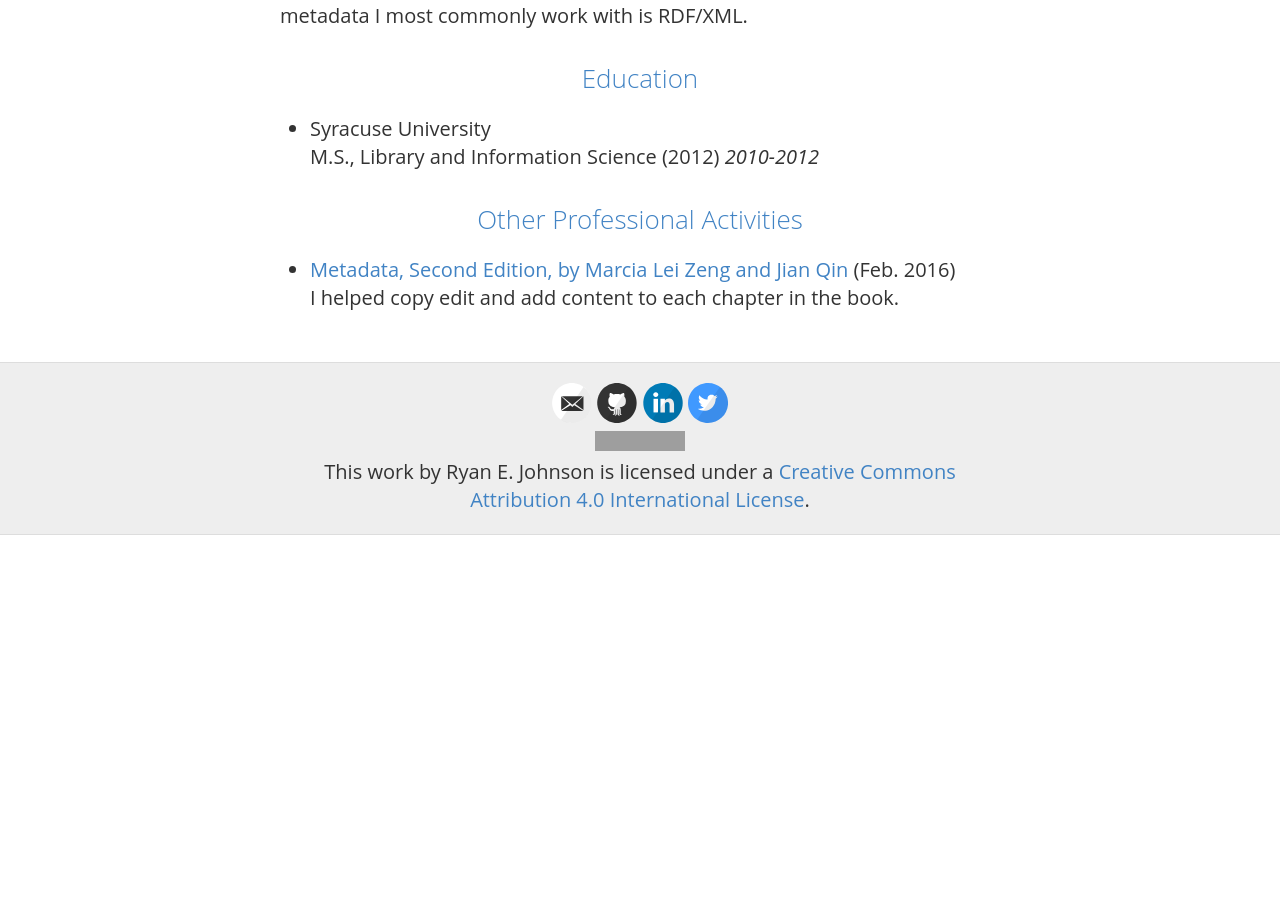
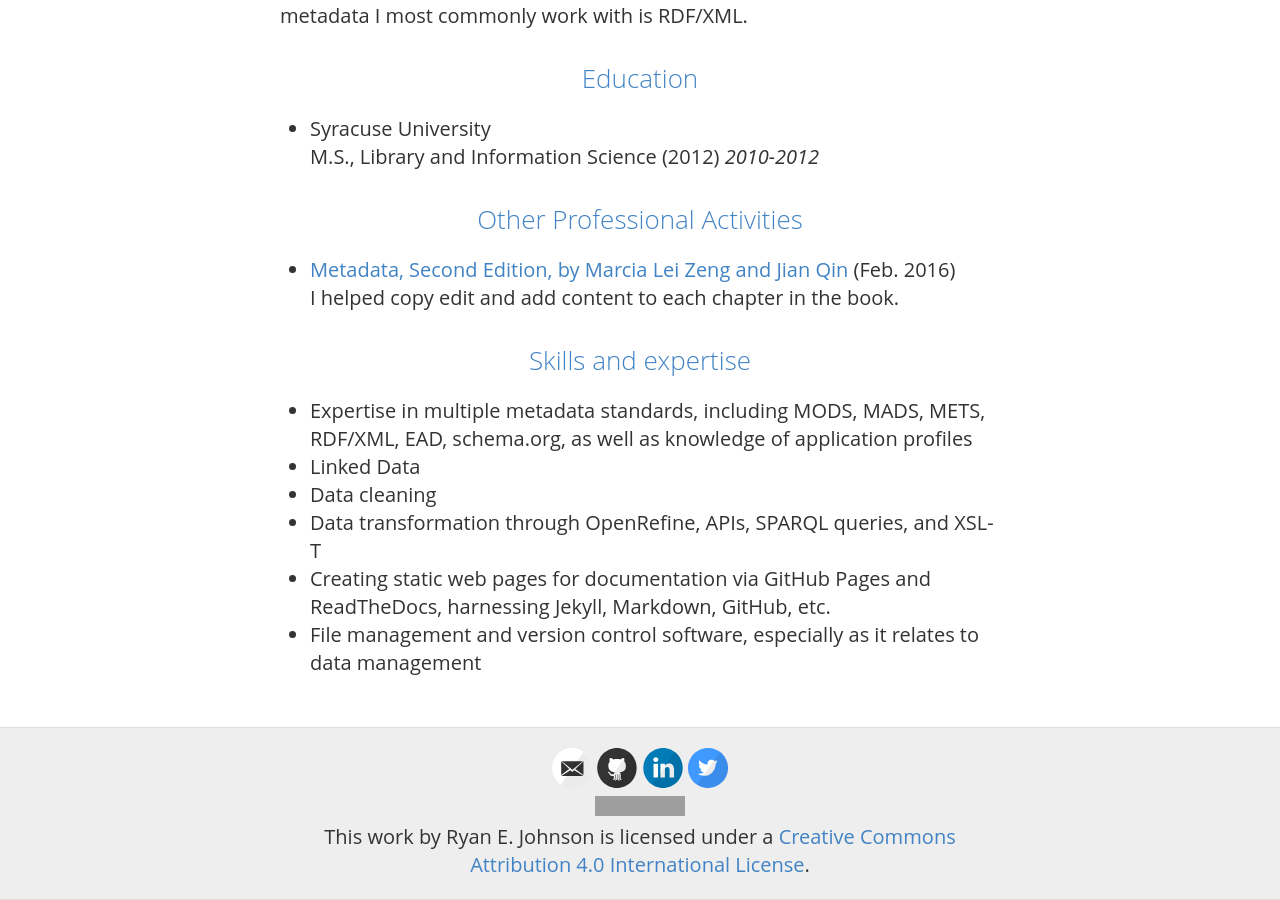
Before and after one commit to remerjohnson/remerjohnson.github.io, a Jekyll site: the page built from resume.md, in a window 1280 px wide and 900 px high, scrolled down 1327 px. Built offline with Jekyll 4.4.1, drawn with Linux system fonts in a browser that asks for light colours; nearby versions of some CDN libraries; before the commit the page ends 1862 px from its top, so only the background shows below that; grey boxes are pictures that could not be loaded.

Commit message:
Updated resume

```diff
--- a/resume.md
+++ b/resume.md
@@ -31,3 +31,13 @@ _2010-2012_
 
 + [Metadata, Second Edition, by Marcia Lei Zeng and Jian Qin]((http://www.amazon.com/Metadata-Second-Marcia-Lei-Zeng/dp/1555709656)) (Feb. 2016)
 I helped copy edit and add content to each chapter in the book.
+
+
+## Skills and expertise
+
++ Expertise in multiple metadata standards, including MODS, MADS, METS, RDF/XML, EAD, schema.org, as well as knowledge of application profiles
++ Linked Data
++ Data cleaning
++ Data transformation through OpenRefine, APIs, SPARQL queries, and XSL-T
++ Creating static web pages for documentation via GitHub Pages and ReadTheDocs, harnessing Jekyll, Markdown, GitHub, etc.
++ File management and version control software, especially as it relates to data management
```
